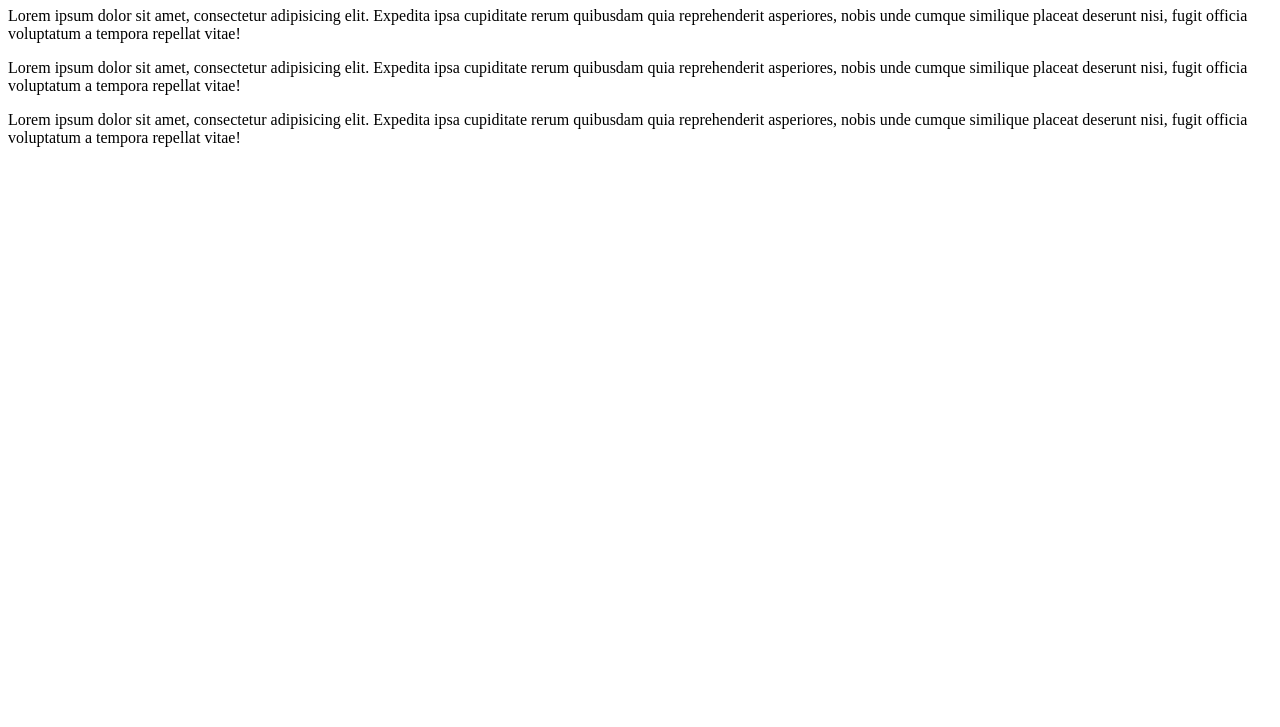
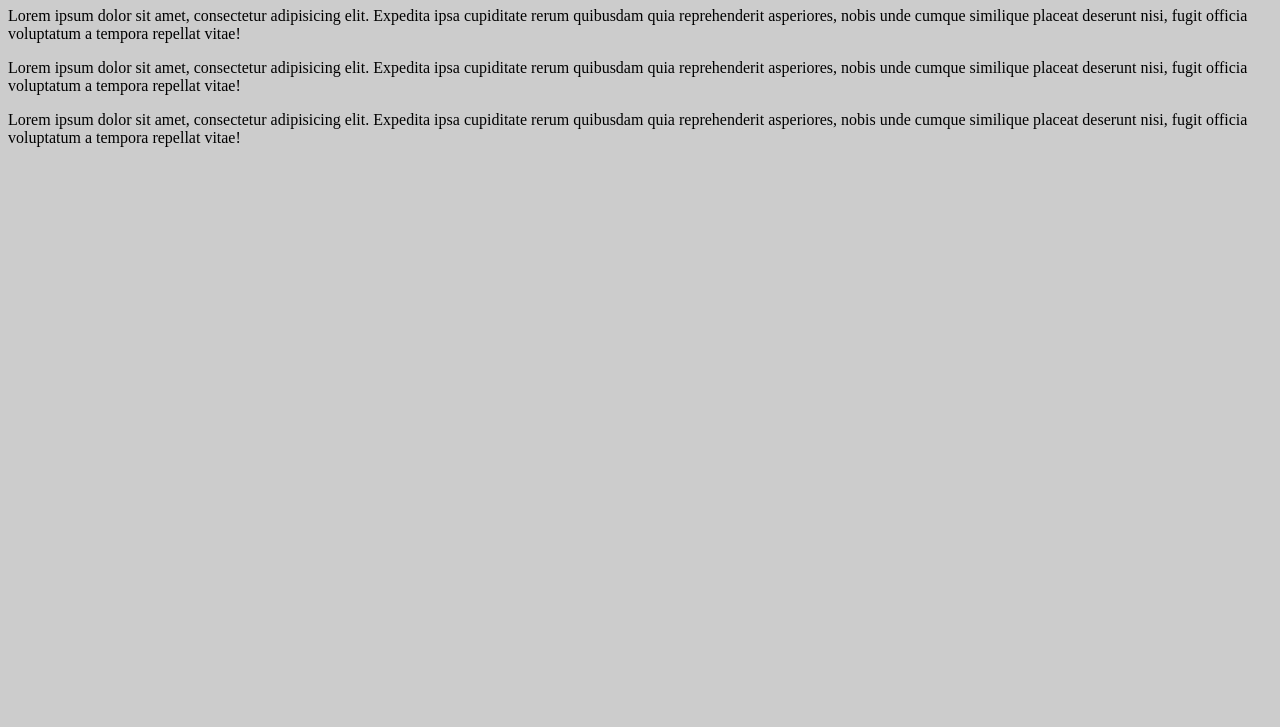
Before and after one commit to sahorykido1/MiWeb, a plain HTML site: page index.html in a window 1280 px wide. Shown: the part 73-800 px from the top of the page. Drawn offline with Linux system fonts and the light colour scheme.

Commit message:
se corrigen estilos css

```diff
--- a/css/main.css
+++ b/css/main.css
@@ -0,0 +1,5 @@
+body{
+	background: #ccc;
+	color: #000;
+
+}
--- a/index.html
+++ b/index.html
@@ -3,6 +3,7 @@
 <head>
 	<meta charset="UTF-8">
 	<title>Document</title>
+	<link rel="stylesheet" href="../css/main.css" >
 </head>
 <body>
 	<h1>Hola Saho</h1>
```
